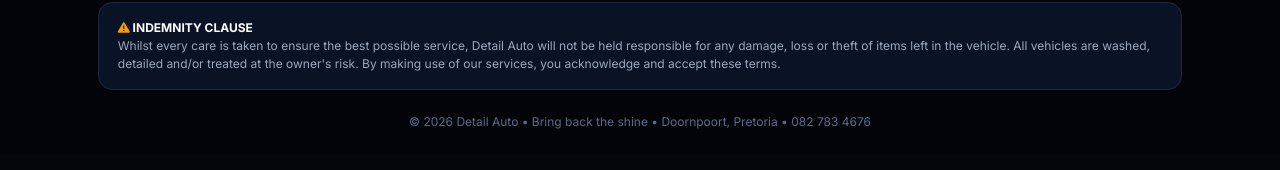
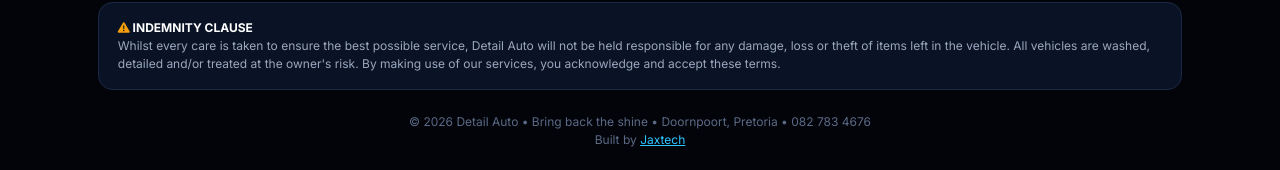
Before and after one commit to Nageljakes/detailauto, a plain HTML site: page index.html in a window 1280 px wide. Shown: the part 4859-5029 px from the top of the page. Drawn offline with Linux system fonts and the light colour scheme.

Commit message:
Footer credit: built by Jaxtech

```diff
--- a/index.html
+++ b/index.html
@@ -334,7 +334,7 @@
   <div class="wrap">
     <div class="badges"><span><i class="fa-solid fa-spray-can-sparkles"></i>Premium products</span><span><i class="fa-solid fa-star"></i>Professional service</span><span><i class="fa-solid fa-gem"></i>Attention to detail</span></div>
     <div class="indemnity"><b style="color:#fff"><i class="fa-solid fa-triangle-exclamation" style="color:#f59e0b"></i> INDEMNITY CLAUSE</b><br>Whilst every care is taken to ensure the best possible service, Detail Auto will not be held responsible for any damage, loss or theft of items left in the vehicle. All vehicles are washed, detailed and/or treated at the owner's risk. By making use of our services, you acknowledge and accept these terms.</div>
-    <p class="copy">© <span id="yr">2026</span> Detail Auto • Bring back the shine • Doornpoort, Pretoria • 082 783 4676</p>
+    <p class="copy">© <span id="yr">2026</span> Detail Auto • Bring back the shine • Doornpoort, Pretoria • 082 783 4676<br>Built by <a href="https://nageljakes.github.io/jaxtechweb/" target="_blank" rel="noopener" style="color:var(--cyan)">Jaxtech</a></p>
   </div>
 </footer>
 <a class="wa-float" href="https://wa.me/27827834676" target="_blank" rel="noopener" aria-label="WhatsApp Ettienne"><i class="fa-brands fa-whatsapp"></i></a>
```
